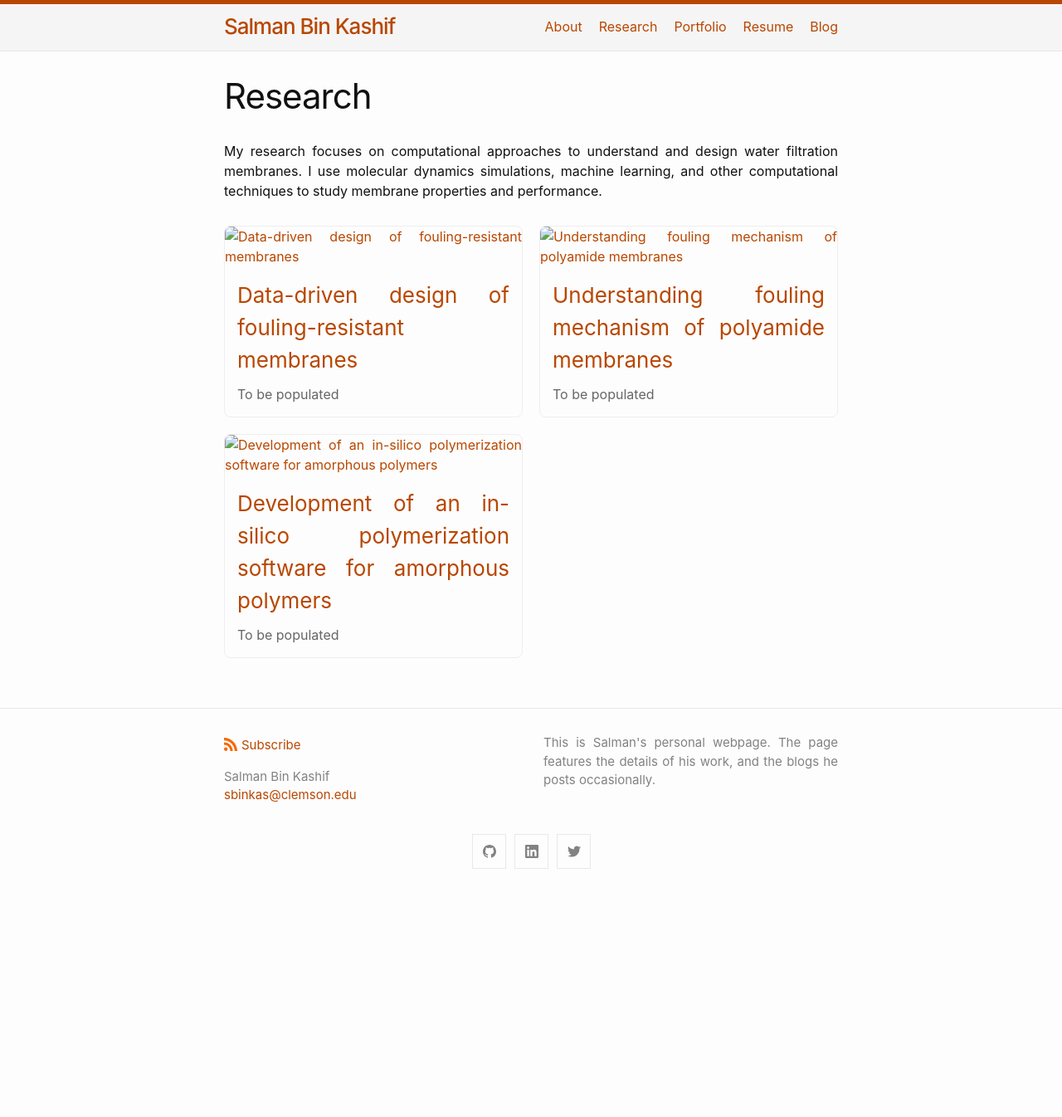
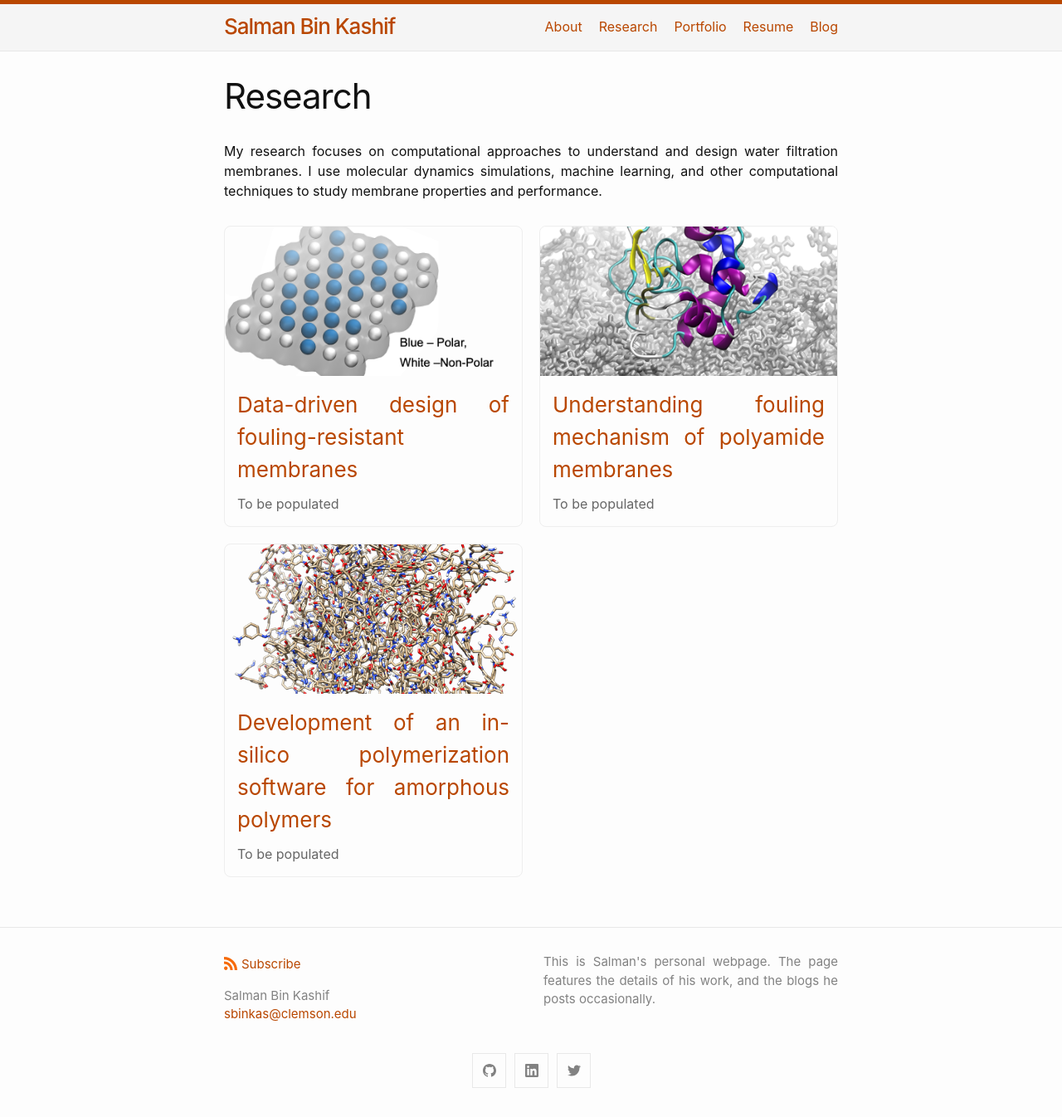
Before and after one commit to sbkashif/sbkashif.github.io, a Jekyll site: the page built from research.md, in a window 1280 px wide. Shown: the whole page at 83% size. Built offline with Jekyll 4.4.1, drawn with Linux system fonts in a browser that asks for light colours; before the commit the page ends 1082 px from its top, so only the background shows below that.

Commit message:
fix missing thumbnails in portforlio landing page

```diff
--- a/_includes/research_grid.html
+++ b/_includes/research_grid.html
@@ -6,7 +6,13 @@
     {% for item in sorted_items limit: include.limit %}
       <div class="project-card">
         <a href="{{ item.url }}">
-          <img src="{{ item.thumbnail }}" alt="{{ item.title }}">
+          {% if item.thumbnail %}
+            {% if item.thumbnail contains '://' %}
+              <img src="{{ item.thumbnail }}" alt="{{ item.title }}">
+            {% else %}
+              <img src="/{{ item.thumbnail }}" alt="{{ item.title }}">
+            {% endif %}
+          {% endif %}
           <h3>{{ item.title }}</h3>
         </a>
         {% if include.show_excerpt != false %}
```
